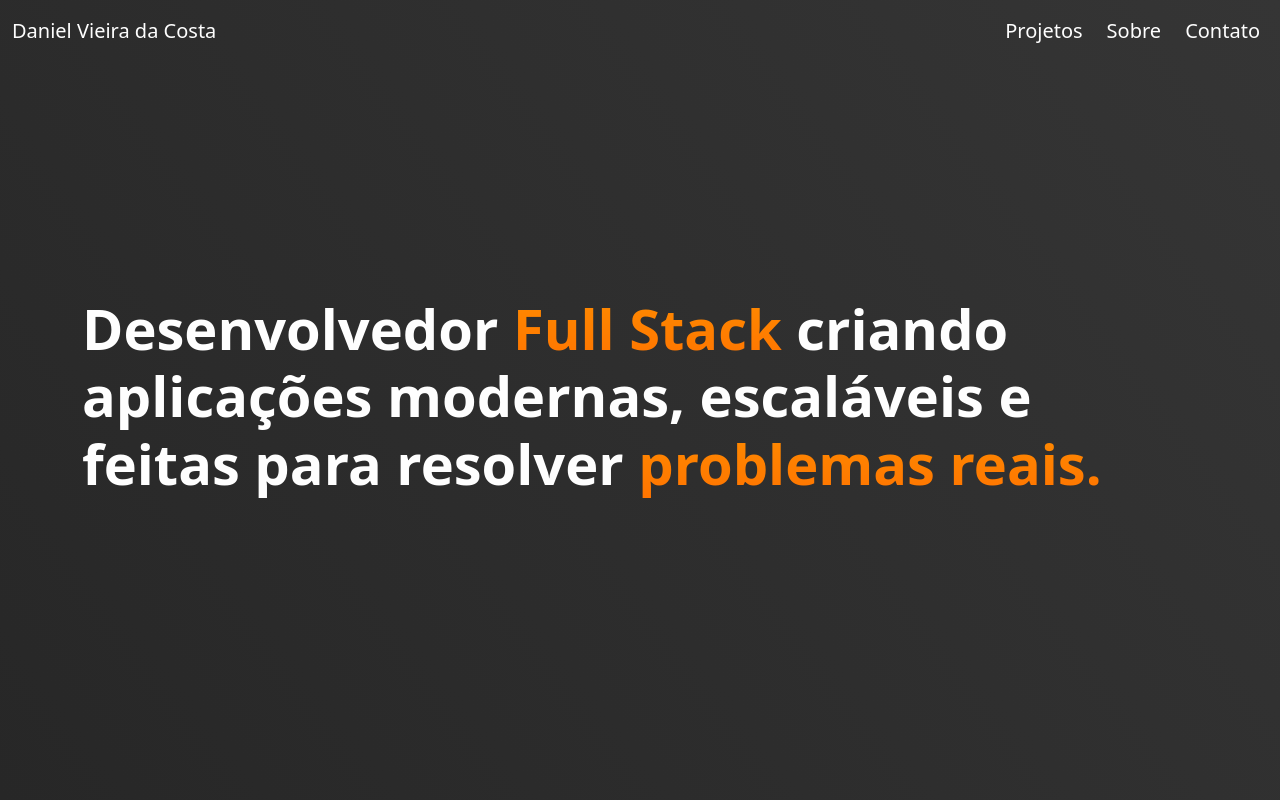
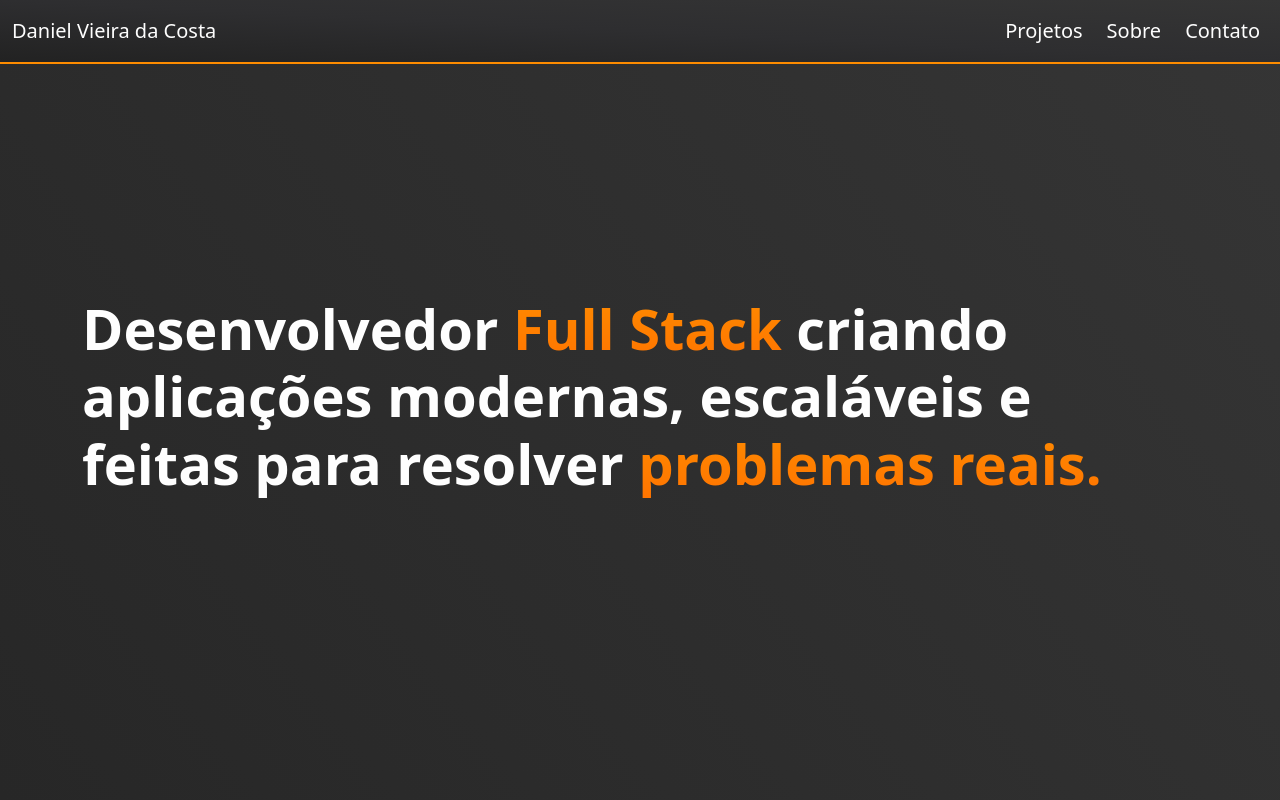
Before and after one commit to DanielVieiraCosta/Portfolio, a Vue app: page / in a window 1280 px wide. Shown: the top 800 px of the page. Built offline with nearby package versions, Linux system fonts and the light colour scheme.

Commit message:
correção do posicionamento da navbar

```diff
--- a/src/App.vue
+++ b/src/App.vue
@@ -3,23 +3,6 @@ import Home from './views/Home.vue';
 </script>
 
 <template>
-  <header class="navbar_custom">
-    <nav class="navbar fixed-top navbar-expand-lg fs-5">
-      <div class="container-fluid">
-        <a class="navbar-brand" href="#">Daniel Vieira da Costa</a>
-        <button class="navbar-toggler" type="button" data-bs-toggle="collapse" data-bs-target="#navbarNavAltMarkup" aria-controls="navbarNavAltMarkup" aria-expanded="false" aria-label="Toggle navigation">
-          <span class="navbar-toggler-icon"></span>
-        </button>
-        <div class="collapse navbar-collapse" id="navbarNavAltMarkup">
-          <div class="navbar-nav d-flex ms-auto gap-2">
-            <a class="nav-link" href="#projetos">Projetos</a>
-            <a class="nav-link" href="#">Sobre</a>
-            <a class="nav-link" href="#">Contato</a>
-          </div>
-        </div>
-      </div>
-    </nav>
-  </header>
   <main class="plano_de_fundo min-vh-100">
     <Home />
   </main>
--- a/src/assets/main.css
+++ b/src/assets/main.css
@@ -57,3 +57,7 @@
   background-clip: text;
   color: transparent;
 }
+
+html {
+    scroll-padding-top: 80px;
+}
--- a/src/views/Home.vue
+++ b/src/views/Home.vue
@@ -5,6 +5,21 @@ import TheWelcome from '@/components/TheWelcome.vue';
 </script>
 
 <template>
+  <nav class="navbar_custom navbar fixed-top navbar-expand-lg border-bottom border-2 fs-5">
+    <div class="container-fluid">
+      <a class="navbar-brand" href="#">Daniel Vieira da Costa</a>
+      <button class="navbar-toggler" type="button" data-bs-toggle="collapse" data-bs-target="#navbarNavAltMarkup" aria-controls="navbarNavAltMarkup" aria-expanded="false" aria-label="Toggle navigation">
+        <span class="navbar-toggler-icon"></span>
+      </button>
+      <div class="collapse navbar-collapse" id="navbarNavAltMarkup">
+        <div class="navbar-nav d-flex ms-auto gap-2">
+          <a class="nav-link" href="#projetos">Projetos</a>
+          <a class="nav-link" href="#">Sobre</a>
+          <a class="nav-link" href="#">Contato</a>
+        </div>
+      </div>
+    </div>
+  </nav>
   <main class="container">
     <TheWelcome />
     <Projects />
```
